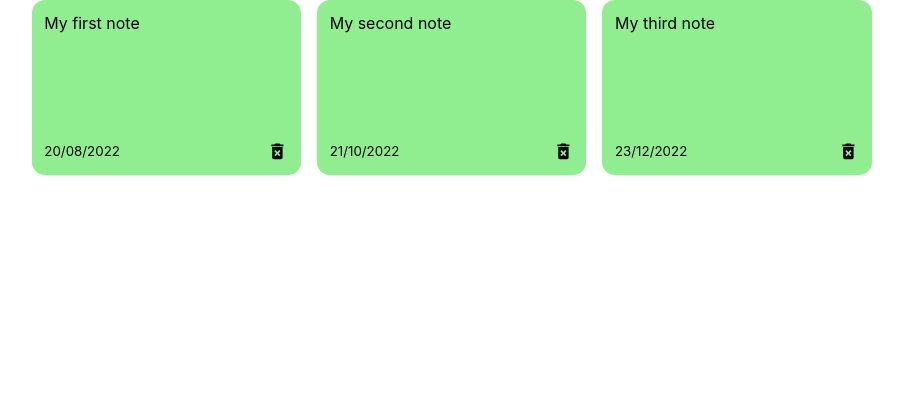
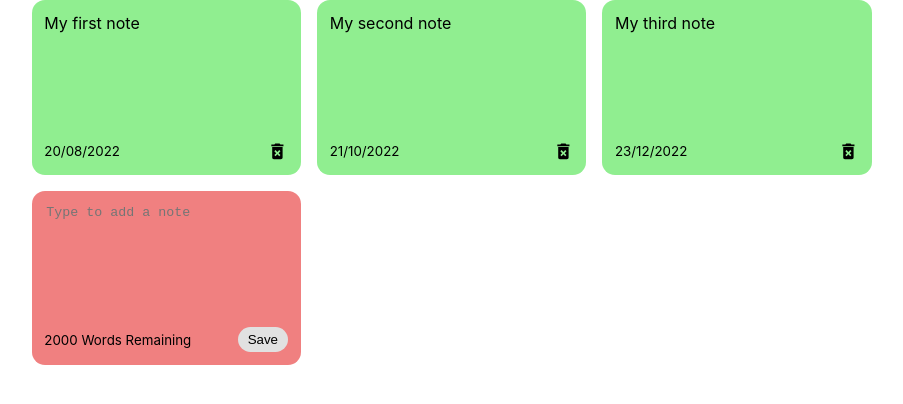
Before and after one commit to aditya200502/Notes-Maker, a React (Create React App) app: page / in a window 1280 px wide. Shown: the top 404 px of the page, without its empty margins (189-1092 px from the left). Built offline with nearby package versions, Linux system fonts and the light colour scheme.

Commit message:
new note section added

```diff
--- a/src/App.js
+++ b/src/App.js
@@ -20,9 +20,20 @@ function App() {
       date: "23/12/2022",
     },
   ]);
+  const addnote = (text) => {
+    const date = new Date();
+    const newNote = {
+      id:nanoid(),
+      text: text,
+      date: date.toLocaleDateString()
+    }
+    const newNotes = [...Data,newNote];
+    setData(newNotes);
+    // console.log(text);
+  }
   return (
     <div className="container">
-      <List notes={Data}/>
+      <List notes={Data} updatenote={addnote}/>
     </div>
   );
 }
--- /dev/null
+++ b/src/components/Adddata.js
@@ -0,0 +1,35 @@
+import React, { useState } from "react";
+
+const Adddata = ({updatenote}) =>{
+
+    const [Text,setText] = useState('');
+
+    const update = (event) =>{
+        setText(event.target.value);
+    };
+
+    const saveclick = () =>{
+        if(Text.trim().length > 0)
+        {
+            updatenote(Text);
+            setText('');
+        }
+
+    }
+  return (
+    <div className="note data">
+      <textarea
+            rows="8"
+            cols="10"
+            placeholder="Type to add a note"
+            onChange={update}
+        ></textarea>
+        <div className="note-footer">
+            <small>2000 Words Remaining</small>
+            <button className="save" onClick={saveclick}>Save</button>
+        </div>
+    </div>
+  );
+}
+
+export default Adddata;
--- a/src/components/List.js
+++ b/src/components/List.js
@@ -1,12 +1,13 @@
 import React from "react";
 import Note from "./Note";
-
-function List({ notes }) {
+import Adddata from "./Adddata";
+function List({ notes,updatenote }) {
   return (
     <div className="list">
       {notes.map((note) => (
-        <Note id = {note.id} text = {note.text} date = {note.date}/>
+        <Note id={note.id} text={note.text} date={note.date} />
       ))}
+      <Adddata updatenote={updatenote}/>
     </div>
   );
 }
--- a/src/index.css
+++ b/src/index.css
@@ -26,6 +26,25 @@ code {
   grid-template-columns: repeat(auto-fit,minmax(250px,1fr));
 }
 
+.note.data{
+    background-color: lightcoral;
+}
+textarea{
+  border: none;
+  resize: none;
+  background-color: lightcoral
+}
+
+textarea:focus{
+  outline: none;
+}
+
+.save{
+  background-color: #e1e1e1;
+  border: none;
+  border-radius: 15px;
+  padding: 5px 10px 5px 10px;
+}
 .note{
 /* Note.js */
 
```
